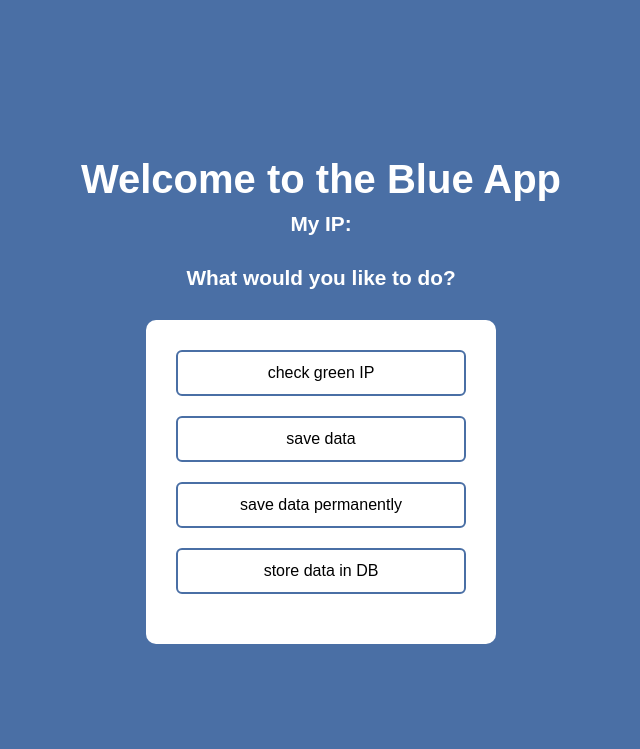
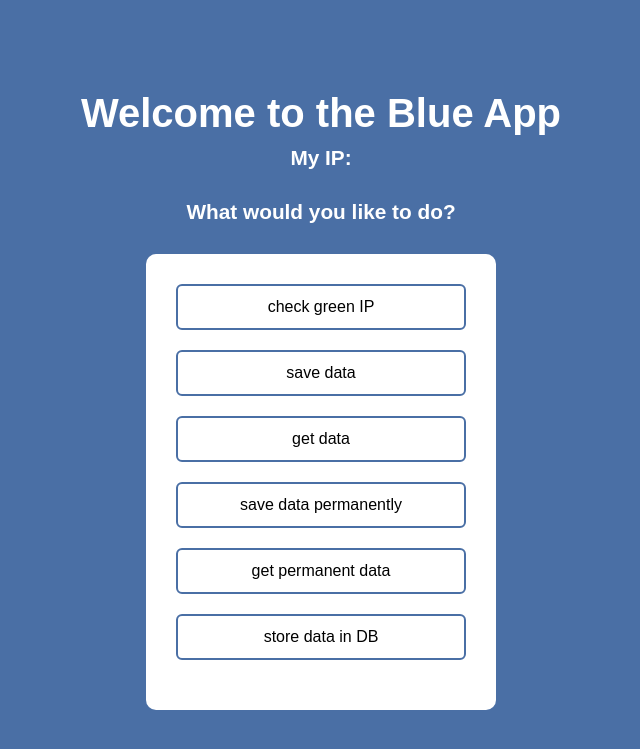
Before and after one commit to coderboy53/kubernetes_proj, a FastAPI app: page / in a window 1280 px wide. Shown: the top 749 px of the page, without its empty margins (319-959 px from the left). Run offline with FastAPI, Linux system fonts and the light colour scheme; parts of the project's set-up code (start-up, migrations or seed data) failed here and were passed over.

Commit message:
added get data functions

```diff
--- a/images/blue_webapp/templates/index.html
+++ b/images/blue_webapp/templates/index.html
@@ -14,7 +14,9 @@
         <ul>
             <li><h3><button onclick="getIp()">check green IP</button></h3></li>
             <li><h3><button onclick="saveData()">save data</button></h3></li>
+            <li><h3><button onclick="getData()">get data</button></h3></li>
             <li><h3><button onclick="saveVolume()">save data permanently</button></h3></li>
+            <li><h3><button onclick="getVolume()">get permanent data</button></h3></li>
             <li><h3><button onclick="saveDB()">store data in DB</button></h3></li>
         </ul>
     </div>
```
